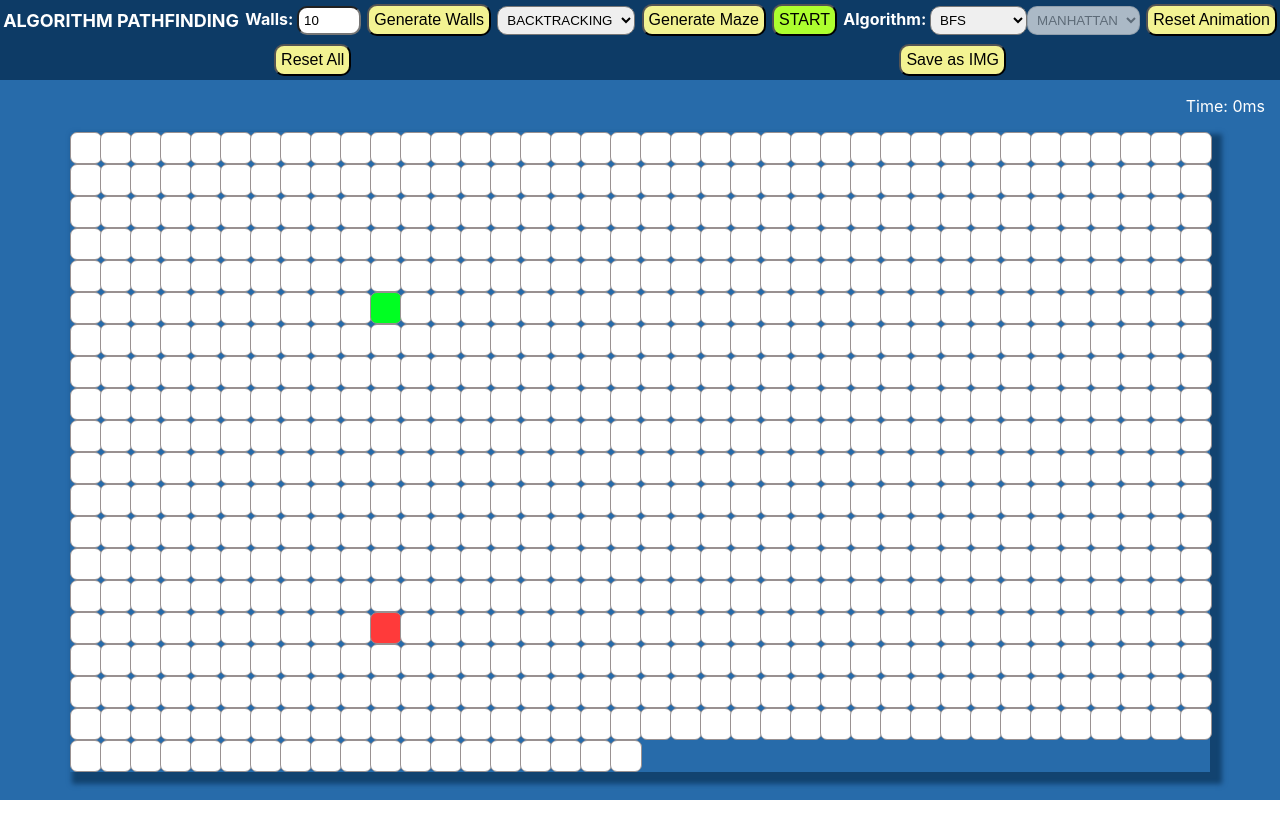
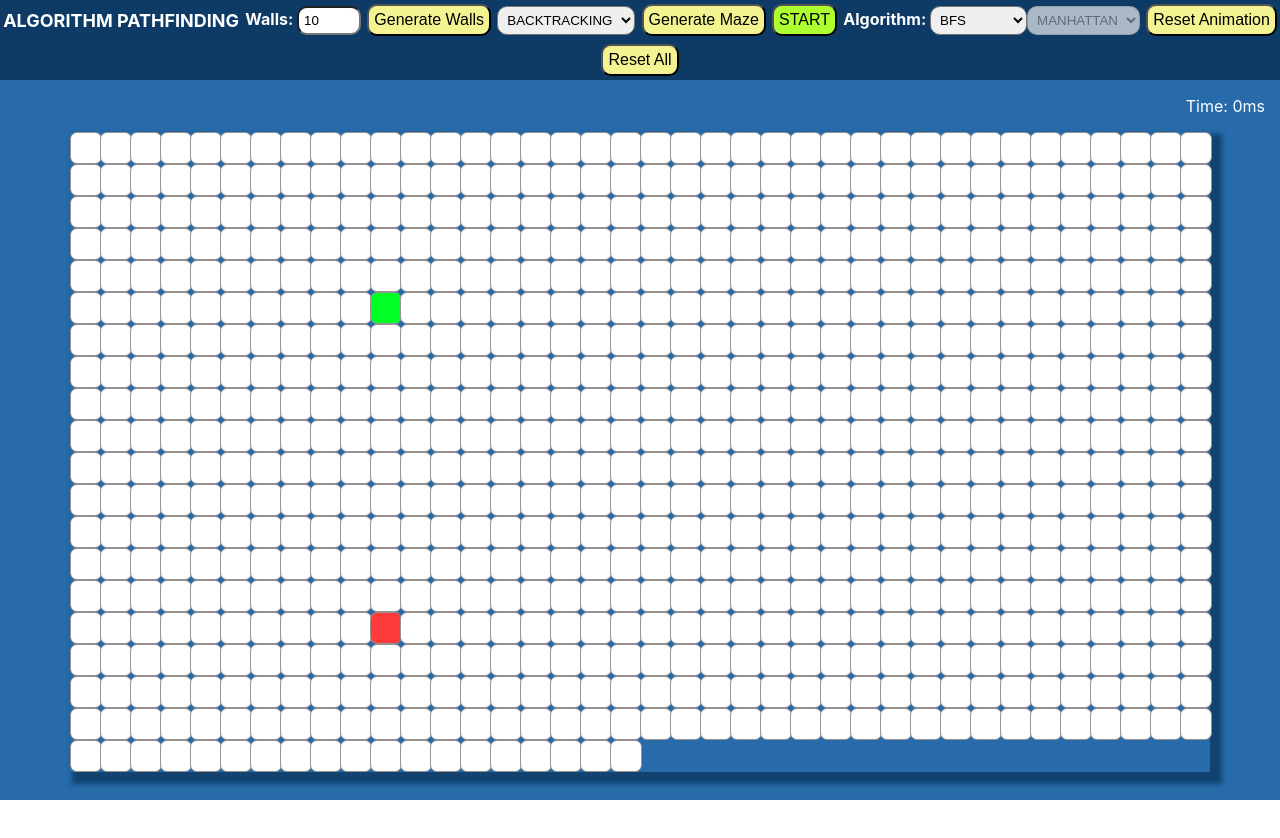
Before and after one commit to nicolosponziello/pathfinding-visualizer-react, a React (Create React App) app: page / in a window 1280 px wide. Shown: the top 838 px of the page. Built offline with nearby package versions, Linux system fonts and the light colour scheme.

Commit message:
remove save as img button

```diff
--- a/src/components/Header/header.component.tsx
+++ b/src/components/Header/header.component.tsx
@@ -92,9 +92,6 @@ const Header = (props: Props) => {
         <button className="button" onClick={props.resetAll}>
           Reset All
         </button>
-        <button className="button" onClick={props.generateIMG}>
-          Save as IMG
-        </button>
       </div>
     </>
   );
```
